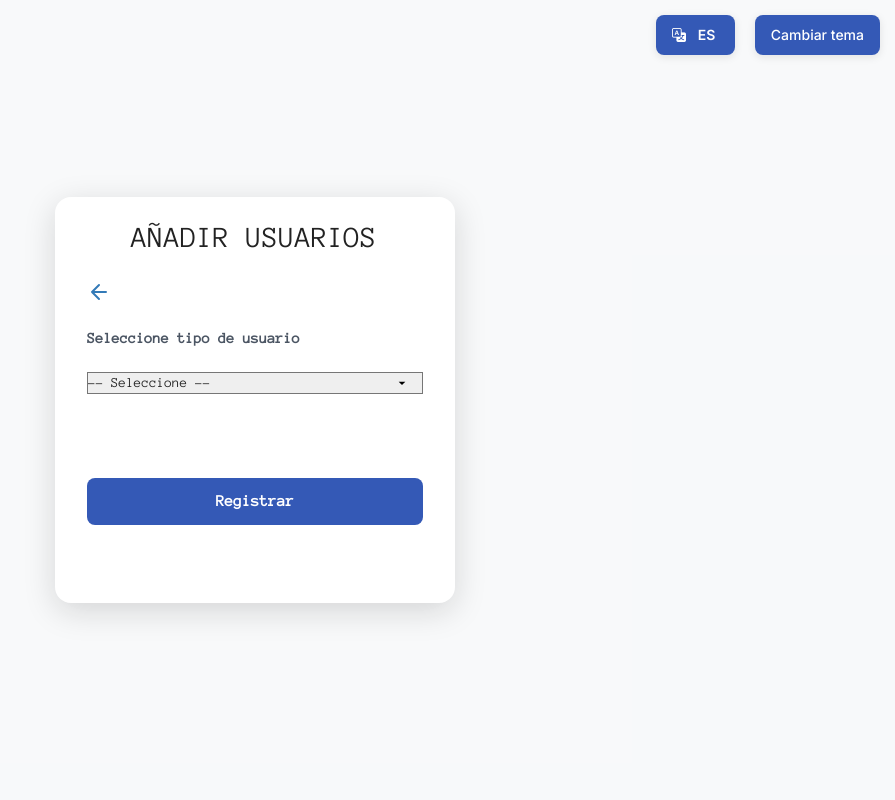
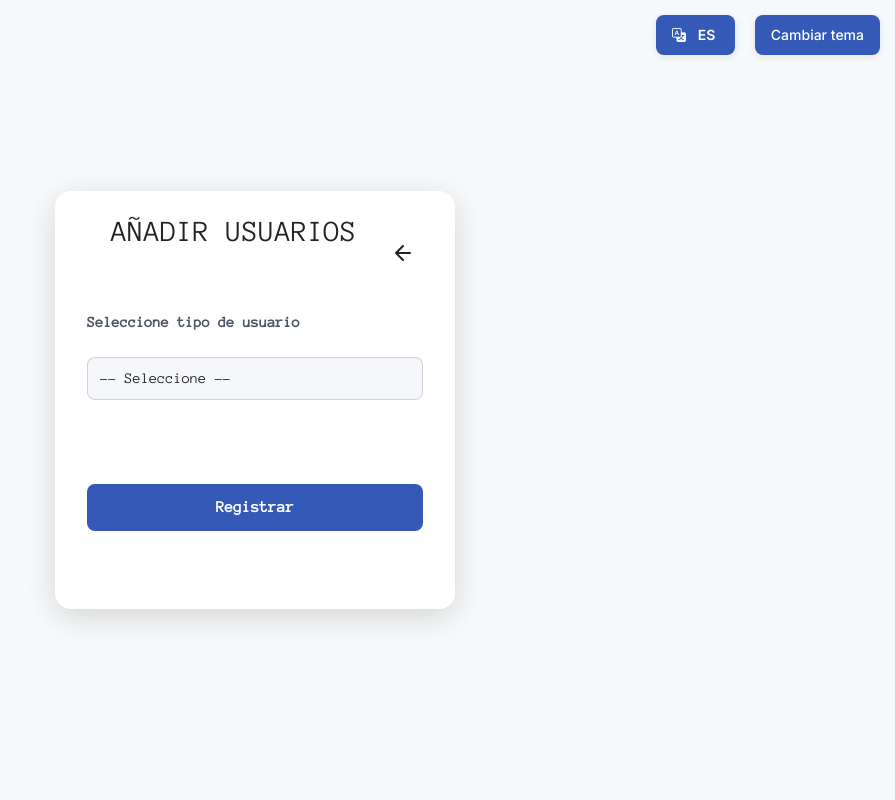
Before and after one commit to los-de-la-ventana/winknowAPP, a PHP site: page /login_reg/register.php in a window 1280 px wide. Shown: the whole page, without its empty margins (385-1280 px from the left). Run offline with PHP 8.4, Linux system fonts and the light colour scheme; a user stored in the database is signed in; some libraries are stand-ins or nearby versions.

Commit message:
Update inicio.css

```diff
--- a/inicio.css
+++ b/inicio.css
@@ -810,7 +810,52 @@ body {
     display: none;
 }
 
-
+/* Header de formulario con botón volver */
+.form-header-with-back {
+    display: flex;
+    align-items: center;
+    justify-content: space-between;
+    margin-bottom: 20px;
+}
+
+.form-header-with-back p {
+    margin: 0;
+}
+
+.form-flotante input,
+.form-flotante select {
+    width: 100%;
+    padding: 10px 12px;
+    border: 1px solid var(--color-form-border);
+    border-radius: var(--border-radius);
+    background: var(--fondo-primario);
+    color: var(--texto-primario);
+    font-size: 15px;
+    box-sizing: border-box;
+}
+.form-header-with-back .btn-back {
+    text-decoration: none;
+    color: inherit;
+    display: flex;
+    align-items: center;
+    padding: 8px;
+    border-radius: 4px;
+    transition: background-color 0.3s;
+}
+
+.form-header-with-back .btn-back:hover {
+    background-color: rgba(0, 0, 0, 0.1);
+}
+
+[data-theme="light"] .form-header-with-back .btn-back:hover {
+    background-color: rgba(0, 0, 0, 0.05);
+}
+
+/* Headers centrados */
+.header-centrado {
+    text-align: center;
+    margin-bottom: 20px;
+}
 
 .header-centrado-simple {
     text-align: center;
```
